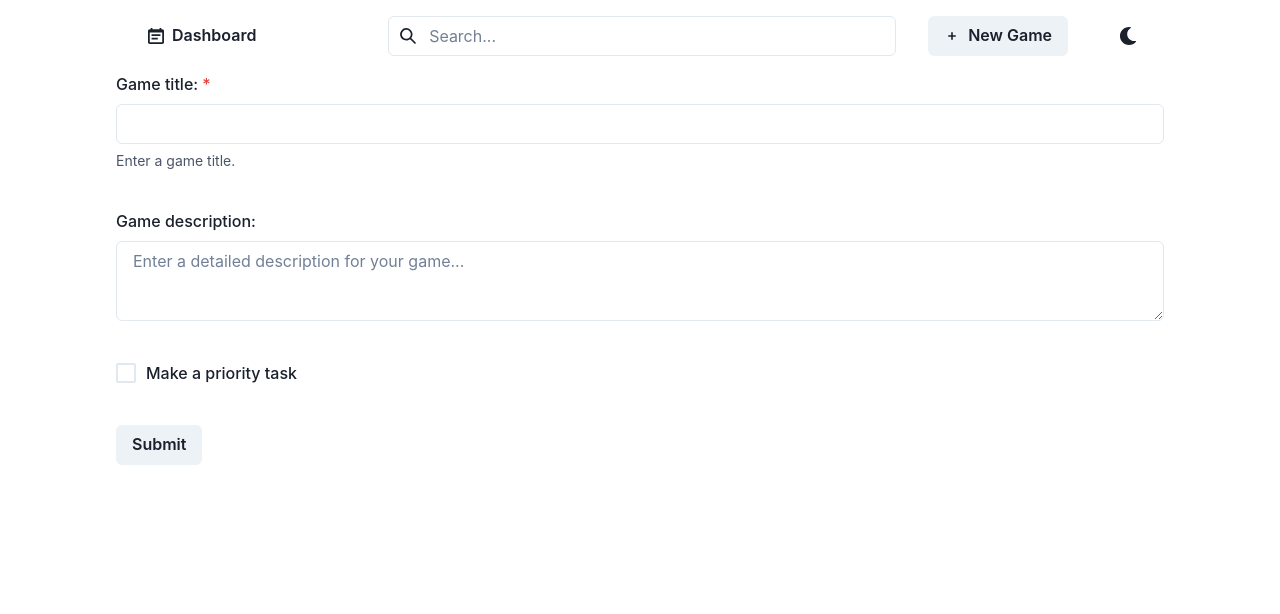
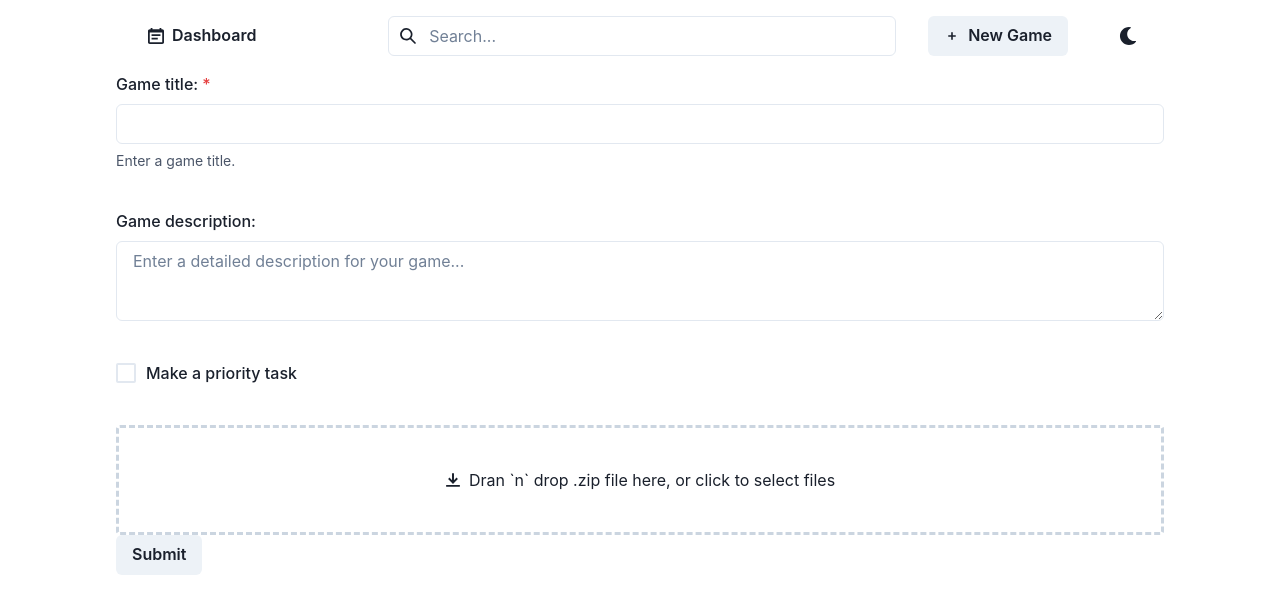
Before and after one commit to Scrawach/WebGLives, a React (Create React App) app in the folder frontend/WebGLives/: page /create in a window 1280 px wide. Shown: the top 614 px of the page. Built offline with nearby package versions, Linux system fonts and the light colour scheme.

Commit message:
added dropzone component

```diff
--- a/frontend/WebGLives/package.json
+++ b/frontend/WebGLives/package.json
@@ -17,6 +17,7 @@
     "framer-motion": "^6.5.1",
     "react": "^18.2.0",
     "react-dom": "^18.2.0",
+    "react-dropzone": "^14.2.3",
     "react-icons": "^3.11.0",
     "react-router-dom": "^6.15.0",
     "react-scripts": "5.0.1",
--- a/frontend/WebGLives/src/components/Dropzone.tsx
+++ b/frontend/WebGLives/src/components/Dropzone.tsx
@@ -1,8 +1,36 @@
+import { Center, Text, useColorModeValue } from '@chakra-ui/react';
+import { DownloadIcon } from '@chakra-ui/icons';
+import { useCallback } from 'react';
+import { useDropzone } from 'react-dropzone'
+
 export const Dropzone: React.FC = () => {
+    const onDrop = useCallback( (acceptedFiles: Blob[]) => {
+        // Do something with the files
+      }, [])
+    const {getRootProps, getInputProps, isDragActive} = useDropzone({onDrop})
 
+    const dropText = isDragActive ? "Drop .zip file here ..." : "Dran \`n\` drop .zip file here, or click to select files";
+    const activeBg = useColorModeValue('gray.100', 'gray.600');
+    const borderColor = useColorModeValue(
+      isDragActive ? 'teal.300' : 'gray.300',
+      isDragActive ? 'teal.500' : 'gray.500',
+    );
 
     return (
-        <>
-        </>
+        <Center
+            p={10}
+            cursor="pointer"
+            bg={isDragActive ? activeBg : 'transparent'}
+            _hover={{ bg: activeBg }}
+            transition="background-color 0.2s ease"
+            borderRadius={4}
+            border="3px dashed"
+            borderColor={borderColor}
+            {...getRootProps()}
+        >
+            <input {...getInputProps()} />
+            <DownloadIcon mr={2} />
+            <Text>{dropText}</Text>
+        </Center>
     )
 }
```
Also changed, not shown: 1 other file (tests, documents, lock files or other folders).
